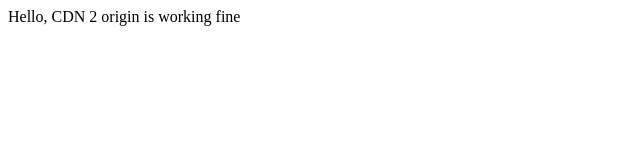
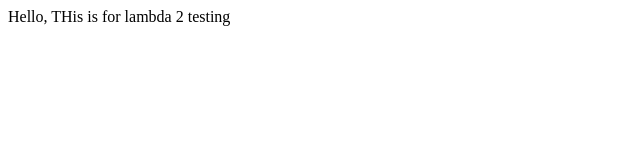
Before and after one commit to dk03051996/testing_lambda, a plain HTML site: page index.html in a window 1280 px wide. Shown: the full height of the page, 0-640 px from the left. Drawn offline with Linux system fonts and the light colour scheme.

Commit message:
Update index.html

```diff
--- a/index.html
+++ b/index.html
@@ -4,6 +4,6 @@
         <!-- head definitions go here -->
     </head>
     <body>
-        Hello, CDN 2 origin is working fine
+        Hello, THis is for lambda 2 testing
     </body>
 </html>
```
